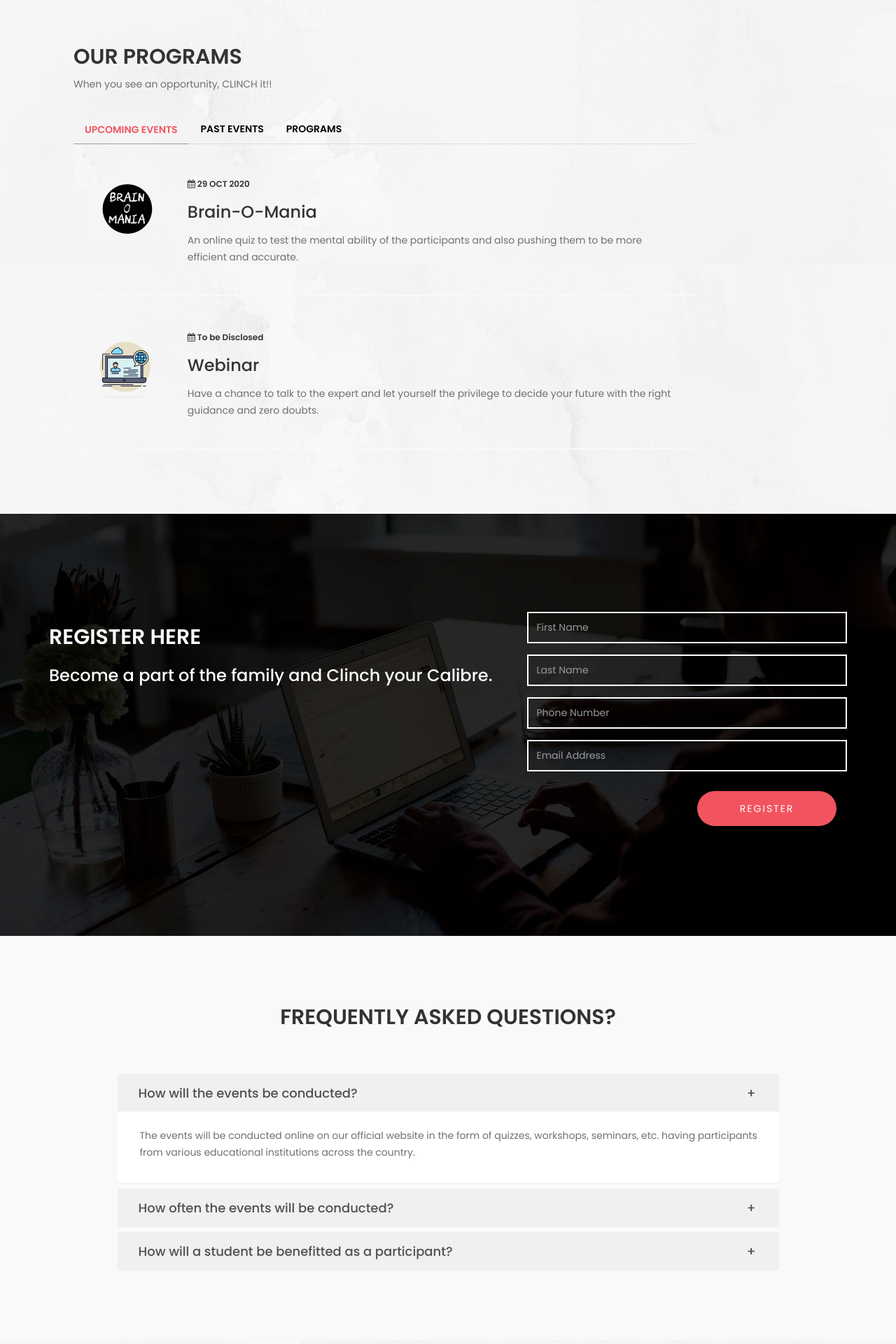
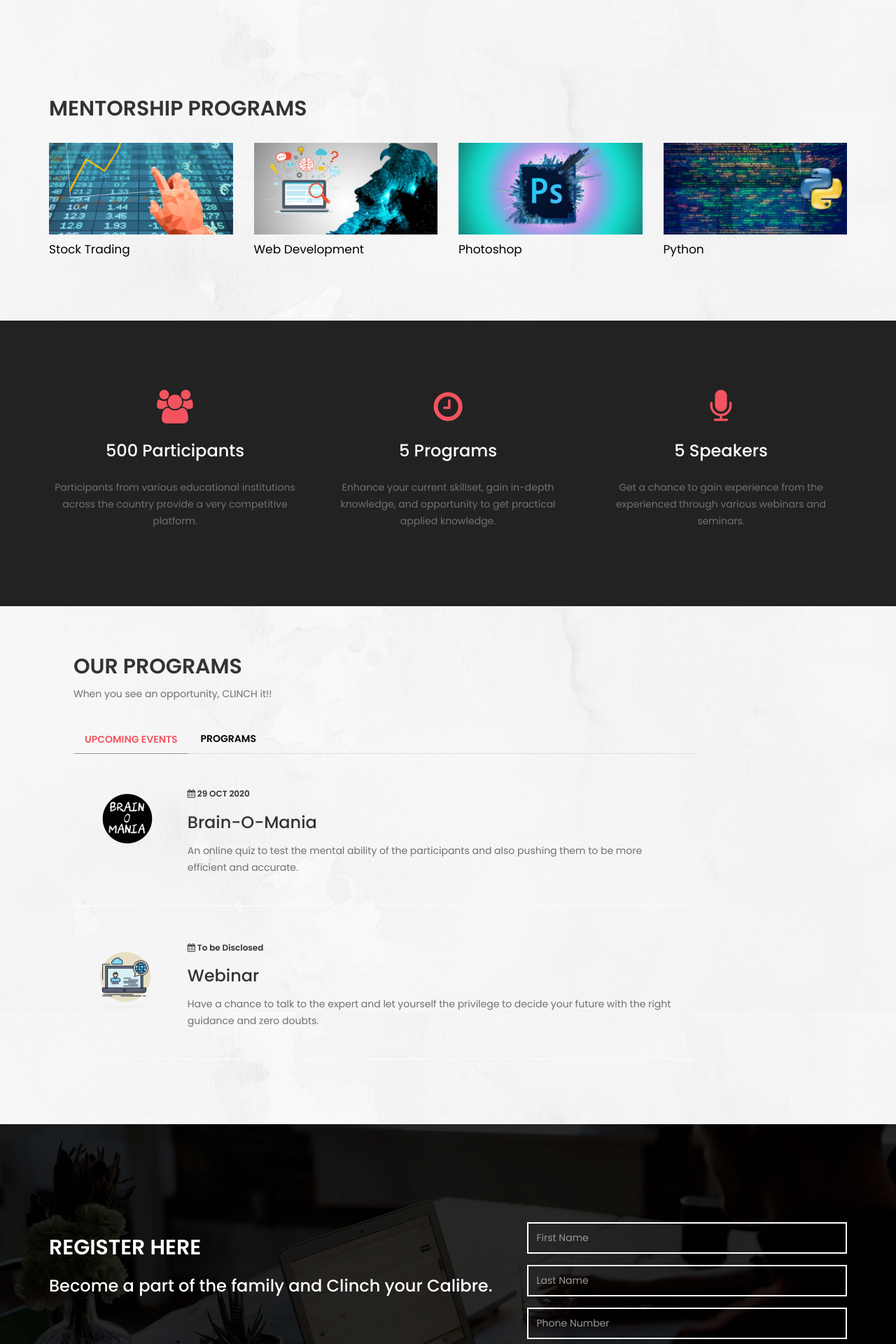
Before and after one commit to pulkitjain11/CalibreClinch, a PHP site: page / in a window 1280 px wide. Shown: the part 1213-3133 px from the top of the page at 70% size. Run offline with PHP 8.4, Linux system fonts and the light colour scheme.

Commit message:
Privacy Policy added, Navbar mentorship, mentorship tab added

```diff
--- a/index.php
+++ b/index.php
@@ -12,20 +12,20 @@
 </script>
 
 <!-- Google Tag Manager -->
-<script>(function(w,d,s,l,i){w[l]=w[l]||[];w[l].push({'gtm.start':
+<!-- <script>(function(w,d,s,l,i){w[l]=w[l]||[];w[l].push({'gtm.start':
 new Date().getTime(),event:'gtm.js'});var f=d.getElementsByTagName(s)[0],
 j=d.createElement(s),dl=l!='dataLayer'?'&l='+l:'';j.async=true;j.src=
 'https://www.googletagmanager.com/gtm.js?id='+i+dl;f.parentNode.insertBefore(j,f);
-})(window,document,'script','dataLayer','GTM-PWB4XW3');</script>
+})(window,document,'script','dataLayer','GTM-PWB4XW3');</script> -->
 <!-- End Google Tag Manager -->
 
     <link rel="icon" href="images/favicon.png" type="image/gif">
 <title>Calibre Clinch</title>
-<meta name="description" content="Caliber Clinch education cloud links the individuals,
+<meta name="description" content="">
+<meta name="author" content="Caliber Clinch education cloud links the individuals,
 material, and processes	that fuel education, and provides
 monthly activities required to personalise education and
 optimise student outcomes.">
-<meta name="author" content="">
 <meta charset="UTF-8">
 <meta http-equiv="X-UA-Compatible" content="IE=Edge">
 <meta name="viewport" content="width=device-width, initial-scale=1, maximum-scale=1">
@@ -79,8 +79,9 @@ height="0" width="0" style="display:none;visibility:hidden"></iframe></noscript>
 
 			<ul class="nav navbar-nav navbar-right">
 				<li><a href="#intro" class="smoothScroll">Intro</a></li>
+        <li><a href="mentorship.php">Mentorship</a></li>
 				<li><a href="#program" class="smoothScroll">Programs</a></li>
-				<li><a href="#register" class="smoothScroll">Register</a></li>
+        <li><a href="#register" class="smoothScroll">Register</a></li>
 				<!-- <li><a href="#venue" class="smoothScroll">Venue</a></li> -->
 				<!-- <li><a href="#sponsors" class="smoothScroll">Sponsors</a></li> -->
 				<li><a href="#aboutus" class="smoothScroll">About Us</a></li>
@@ -102,10 +103,10 @@ height="0" width="0" style="display:none;visibility:hidden"></iframe></noscript>
 		<div class="row">
 
 			<div class="col-md-12 col-sm-12" style="color:#1d617a">
-				<h3 class="wow bounceIn" data-wow-delay="0.9s">October 11-15</h3>
-				<h1 class="wow fadeInUp" data-wow-delay="1.6s">Recruiting Campus Ambassadors</h1>
-				<a href="#program" class="btn btn-lg btn-default smoothScroll wow fadeInUp hidden-xs" data-wow-delay="2.3s">LEARN MORE</a>
-				<a href="register.php" class="btn btn-lg btn-danger smoothScroll wow fadeInUp" data-wow-delay="2.3s">REGISTER NOW</a>
+				<h3 class="wow bounceIn" data-wow-delay="0.5s">October 11-18</h3>
+				<h1 class="wow fadeInUp" data-wow-delay="0.8s">Recruiting Campus Ambassadors</h1>
+				<a href="#program" class="btn btn-lg btn-default smoothScroll wow fadeInUp hidden-xs" data-wow-delay="1.2s"style="color:black;">LEARN MORE</a>
+				<a href="register.php" class="btn btn-lg btn-danger smoothScroll wow fadeInUp" data-wow-delay="1.2s">REGISTER NOW</a>
 			</div>
 
 
@@ -113,8 +114,64 @@ height="0" width="0" style="display:none;visibility:hidden"></iframe></noscript>
 	</div>
 </section>
 
+<!-- =========================
+    VIDEO SECTION
+============================== -->
+<section id="video" class="parallax-section">
+	<div class="container">
+		<div class="row">
 
+			<div class="wow fadeInUp col-md-6 col-sm-10" data-wow-delay="0.5s">
+				<h2>Glimpse about us </h2>
+				 <!-- <h3>Quisque ut libero sapien. Integer tellus nisl, efficitur sed dolor at, vehicula finibus massa. Sed tincidunt metus sed eleifend suscipit.</h3> -->
+				<p>Cheers to those who have always seen things differently. Here's your chance to join us and make a difference. Grab the opportunity, hone your skills and stand out among your peers!<p>
+			</div>
+			<div class="wow fadeInUp col-md-6 col-sm-10" data-wow-delay="0.7s">
+				<div class="embed-responsive embed-responsive-16by9">
+					<iframe class="embed-responsive-item" src="https://www.youtube.com/embed/Dn63Rr9TvFQ" allowfullscreen></iframe>
+				</div>
+			</div>
 
+		</div>
+	</div>
+</section>
+
+<!-- =========================
+    Mentorship Programs
+============================== -->
+<section id="mentorship" class="parallax-section" style="padding-bottom:80px;padding-top:20px;">
+	<div class="container">
+		<div class="row">
+
+			<div class="wow bounceIn col-md-12 col-sm-12">
+				<div class="section-title">
+					<h2>Mentorship Programs</h2>
+				</div>
+			</div>
+
+			<div class="wow fadeInUp col-md-3 col-sm-6 col-xs-6" data-wow-delay="0.3s">
+				<img src="images/pic01.jpg" class="img-responsive" alt="stocks">
+        <p  style="margin-top:4px;padding-top:5px;font-size:17px;"><a style="color:black;" href="mentorship.php">Stock Trading</a></p>
+			</div>
+
+			<div class="wow fadeInUp col-md-3 col-sm-6 col-xs-6" data-wow-delay="0.6s">
+				<img src="images/pic02.jpg" class="img-responsive" alt="webdev">
+        <p  style="margin-top:4px;padding-top:5px;font-size:17px;"><a style="color:black;" href="mentorship.php">Web Development</a></p>
+			</div>
+
+			<div class="wow fadeInUp col-md-3 col-sm-6 col-xs-6" data-wow-delay="0.9s">
+				<img src="images/pic03.jpg" class="img-responsive" alt="photoshop">
+        <p  style="margin-top:4px;padding-top:5px;font-size:17px;"><a style="color:black;" href="mentorship.php">Photoshop</a></p>
+			</div>
+
+			<div class="wow fadeInUp col-md-3 col-sm-6 col-xs-6" data-wow-delay="1s">
+				<img src="images/pic04.jpg" class="img-responsive" alt="python">
+        <p  style="margin-top:4px;padding-top:5px;font-size:17px;"><a style="color:black;" href="mentorship.php">Python</a></p>
+			</div>
+
+		</div>
+	</div>
+</section>
 
 <!-- =========================
     DETAIL SECTION
@@ -146,29 +203,6 @@ height="0" width="0" style="display:none;visibility:hidden"></iframe></noscript>
 </section>
 
 
-<!-- =========================
-    VIDEO SECTION
-============================== -->
-<!-- <section id="video" class="parallax-section">
-	<div class="container">
-		<div class="row">
-
-			<div class="wow fadeInUp col-md-6 col-sm-10" data-wow-delay="1.3s">
-				<h2>Watch Video</h2>
-				<h3>Quisque ut libero sapien. Integer tellus nisl, efficitur sed dolor at, vehicula finibus massa. Sed tincidunt metus sed eleifend suscipit.</h3>
-				<p>Lorem ipsum dolor sit amet, consectetuer adipiscing elit, sed diam nonummy nibh euismod tincidunt ut laoreet. Dolore magna aliquam erat volutpat. Lorem ipsum dolor sit amet consectetuer diam nonummy.</p>
-			</div>
-			<div class="wow fadeInUp col-md-6 col-sm-10" data-wow-delay="1.6s">
-				<div class="embed-responsive embed-responsive-16by9">
-					<iframe class="embed-responsive-item" src="https://www.youtube.com/embed/XDPwXQjAlB0" allowfullscreen></iframe>
-				</div>
-			</div>
-
-		</div>
-	</div>
-</section>
- -->
-
 
 
 <!-- =========================
@@ -185,11 +219,11 @@ height="0" width="0" style="display:none;visibility:hidden"></iframe></noscript>
 				</div>
 			</div>
 
-			<div class="wow fadeInUp col-md-10 col-sm-10" data-wow-delay="0.9s">
+			<div class="wow fadeInUp col-md-10 col-sm-10" data-wow-delay="0.7s">
 				<!-- Nav tabs -->
 				<ul class="nav nav-tabs" role="tablist">
 					<li class="active"><a href="#fday" aria-controls="fday" role="tab" data-toggle="tab">UPCOMING EVENTS</a></li>
-					<li><a href="#sday" aria-controls="sday" role="tab" data-toggle="tab">PAST EVENTS</a></li>
+					<!-- <li><a href="#sday" aria-controls="sday" role="tab" data-toggle="tab">PAST EVENTS</a></li> -->
 					<li><a href="#tday" aria-controls="tday" role="tab" data-toggle="tab">PROGRAMS</a></li>
 				</ul>
 				<!-- tab panes -->
@@ -241,9 +275,9 @@ height="0" width="0" style="display:none;visibility:hidden"></iframe></noscript>
 						</div> -->
 					</div>
 
-					<div role="tabpanel" class="tab-pane" id="sday">
+					<!-- <div role="tabpanel" class="tab-pane" id="sday"> -->
 						<!-- program speaker here -->
-						<div class="col-md-2 col-sm-2">
+						<!-- <div class="col-md-2 col-sm-2">
 							<img src="images\b2sLogofavi.png" class="img-responsive" alt="program">
 						</div>
 						<div class="col-md-10 col-sm-10">
@@ -252,32 +286,32 @@ height="0" width="0" style="display:none;visibility:hidden"></iframe></noscript>
 							</h6>
 							<h3><a href="https://back2schoolvit.in/">Back-2-school</a> </h3>
 							<p>A national-level online event having almost 500 participants who competed in 3 different categories for exciting cash prizes.</p>
-						</div>
+						</div> -->
 
 						<!-- program divider -->
-						<div class="program-divider col-md-12 col-sm-12"></div>
+						<!-- <div class="program-divider col-md-12 col-sm-12"></div> -->
 
 						<!-- program speaker here -->
-						<div class="col-md-2 col-sm-2">
+						<!-- <div class="col-md-2 col-sm-2">
 							<img src="images\MATH-BEE.png" class="img-responsive" alt="program">
 						</div>
 						<div class="col-md-10 col-sm-10">
 							<h3>Mathbee</h3>
 							<p>A multiple round quiz to make students use their knowledge to solve multiple-choice questions in limited time. </p>
-						</div>
+						</div> -->
 
 						<!-- program divider -->
-						<div class="program-divider col-md-12 col-sm-12"></div>
+						<!-- <div class="program-divider col-md-12 col-sm-12"></div> -->
 
 						<!-- program speaker here -->
-						<div class="col-md-2 col-sm-2">
+						<!-- <div class="col-md-2 col-sm-2">
 							<img src="images\SPELL-BEE.png" class="img-responsive" alt="program">
 						</div>
 						<div class="col-md-10 col-sm-10">
 							<h3>Spellbee</h3>
 							<p>An event especially aiming to encourage participants to showcase their vocabulary and communication skills at a competitive level.</p>
 						</div>
-					</div>
+					</div> -->
 
 					<div role="tabpanel" class="tab-pane" id="tday">
 						<!-- program speaker here -->
@@ -432,6 +466,38 @@ height="0" width="0" style="display:none;visibility:hidden"></iframe></noscript>
    						 </div>
  					 </div>
 
+           <div class="panel panel-default">
+    						<div class="panel-heading" role="tab" id="headingFour">
+       						<h4 class="panel-title">
+         						<a class="collapsed" data-toggle="collapse" data-parent="#accordion" href="#collapseFour" aria-expanded="false" aria-controls="collapseFour">
+           							What will be my role as a campus ambassador?
+         						</a>
+       						</h4>
+     					</div>
+    						<div id="collapseFour" class="panel-collapse collapse" role="tabpanel" aria-labelledby="headingFour">
+       						<div class="panel-body">
+                             	<p>Campus ambassadors will be responsible for spreading the word about Calibre clinch, the events and other such programmes. They will be convincing other students to take part and get enrolled in the events and programmes by letting them know the advantages of these.</p>
+         						<!-- <p>Lorem ipsum dolor sit amet, maecenas eget vestibulum justo imperdiet, wisi risus purus augue vulputate voluptate neque, curabitur dolor libero sodales vitae elit massa. Lorem ipsum dolor sit amet, maecenas eget vestibulum justo imperdiet.</p> -->
+       						</div>
+    						 </div>
+  					 </div>
+
+             <div class="panel panel-default">
+      						<div class="panel-heading" role="tab" id="headingFive">
+         						<h4 class="panel-title">
+           						<a class="collapsed" data-toggle="collapse" data-parent="#accordion" href="#collapseFive" aria-expanded="false" aria-controls="collapseFive">
+             							What are mentorship programmes?
+           						</a>
+         						</h4>
+       					</div>
+      						<div id="collapseFive" class="panel-collapse collapse" role="tabpanel" aria-labelledby="headingFive">
+         						<div class="panel-body">
+                               	<p>These programmes will have experienced mentors who will be guiding, teaching and enlighting you with their knowledge. They will be available to clear all your doubts and assign you tasks to keep track of your progress.</p>
+           						<!-- <p>Lorem ipsum dolor sit amet, maecenas eget vestibulum justo imperdiet, wisi risus purus augue vulputate voluptate neque, curabitur dolor libero sodales vitae elit massa. Lorem ipsum dolor sit amet, maecenas eget vestibulum justo imperdiet.</p> -->
+         						</div>
+      						 </div>
+    					 </div>
+
  				 </div>
 			</div>
 
@@ -470,25 +536,25 @@ height="0" width="0" style="display:none;visibility:hidden"></iframe></noscript>
 
 			<div class="wow bounceIn col-md-12 col-sm-12">
 				<div class="section-title">
-					<h2>Our Sponsors</h2>
+					<h2>Mentorship Programs</h2>
 					<p>Lorem ipsum dolor sit amet, maecenas eget vestibulum justo imperdiet.</p>
 				</div>
 			</div>
 
 			<div class="wow fadeInUp col-md-3 col-sm-6 col-xs-6" data-wow-delay="0.3s">
-				<img src="images/sponsor-img1.jpg" class="img-responsive" alt="sponsors">
+				<img src="images/pic01.jpg" class="img-responsive" alt="stocks">
 			</div>
 
 			<div class="wow fadeInUp col-md-3 col-sm-6 col-xs-6" data-wow-delay="0.6s">
-				<img src="images/sponsor-img2.jpg" class="img-responsive" alt="sponsors">
+				<img src="images/pic02.jpg" class="img-responsive" alt="sponsors">
 			</div>
 
 			<div class="wow fadeInUp col-md-3 col-sm-6 col-xs-6" data-wow-delay="0.9s">
-				<img src="images/sponsor-img3.jpg" class="img-responsive" alt="sponsors">
+				<img src="images/pic03.jpg" class="img-responsive" alt="sponsors">
 			</div>
 
 			<div class="wow fadeInUp col-md-3 col-sm-6 col-xs-6" data-wow-delay="1s">
-				<img src="images/sponsor-img4.jpg" class="img-responsive" alt="sponsors">
+				<img src="images/pic04.jpg" class="img-responsive" alt="sponsors">
 			</div>
 
 		</div>
@@ -615,20 +681,39 @@ height="0" width="0" style="display:none;visibility:hidden"></iframe></noscript>
 					</div>
 				</div>
 
-
 				<div class="item wow fadeInUp col-md-3 col-sm-3" data-wow-delay="0.5s">
 					<div class="speakers-wrapper">
-						<img src="images\akshat.png" class="img-responsive" alt="rajat">
+						<img src="images\akshat.png" class="img-responsive" alt="akshat">
 							<div class="speakers-thumb">
 								<h3>Akshat Mundra</h3>
 								<h6>Co-Founder</h6>
 							</div>
 					</div>
 				</div>
-			</div>
 
-		</div>
-	</div>
+
+      <div class="item wow fadeInUp col-md-3 col-sm-3" data-wow-delay="0.5s">
+        <div class="speakers-wrapper">
+          <img src="images\zeba.png" class="img-responsive" alt="zeba">
+            <div class="speakers-thumb">
+              <h3>Zeba Mariam</h3>
+              <h6>Co-Founder</h6>
+            </div>
+        </div>
+      </div>
+
+    <div class="item wow fadeInUp col-md-3 col-sm-3" data-wow-delay="0.5s">
+      <div class="speakers-wrapper">
+        <img src="images\gurmeet.png" class="img-responsive" alt="gurmeet">
+          <div class="speakers-thumb">
+            <h3>Gurmeet Kaur</h3>
+            <h6>Co-Founder</h6>
+          </div>
+      </div>
+    </div>
+  </div>
+  </div>
+  </div>
 </section>
 
 
@@ -647,7 +732,7 @@ height="0" width="0" style="display:none;visibility:hidden"></iframe></noscript>
 					<p>To know more about the team and our vision check out our official brochure.
 						Click here to download the official brochure now.</p>
 
-					<a href="brochure.pdf" download="brochure.pdf" class="btn btn-danger">DOWNLOAD BROCHURE</a>
+					<a href="brochure.pdff" download="brochure.pdf" class="btn btn-danger">DOWNLOAD BROCHURE</a>
 				</div>
 			</div>
 
@@ -679,14 +764,18 @@ height="0" width="0" style="display:none;visibility:hidden"></iframe></noscript>
 	<div class="container">
 		<div class="row">
 			<div class="col-md-12 col-sm-12" style="text-align: center;">
-				<p class="wow fadeInUp" data-wow-delay="0.6s">Copyright &copy; 2020 CALIBER CLINCH
+				<p class="wow fadeInUp" data-wow-delay="0.6s">Copyright &copy; 2020 CALIBRE CLINCH
 				<ul class="social-icon">
 					<li><a href="tel:9521404701" class="fa fa-phone wow fadeInUp" data-wow-delay="0.2s"></a></li>
 					<li><a href="mailto: support@calibreclinch.in" class="fa fa-envelope wow fadeInUp" data-wow-delay="0.4ss"></a></li>
+          <li><a href="https://www.instagram.com/calibre.clinch/" class="fa fa-instagram" data-wow-delay="0.6s"></a></li>
 					<!-- <li><a href="#" class="fa fa-dribbble wow fadeInUp" data-wow-delay="1.6s"></a></li>
 					<li><a href="#" class="fa fa-behance wow fadeInUp" data-wow-delay="1.9s"></a></li>
 					<li><a href="#" class="fa fa-google-plus wow fadeInUp" data-wow-delay="2s"></a></li> -->
 				</ul>
+
+          <a href="Privacy Policy.pdf" style="color:black;">Privacy Policy</a>
+
 			</div>
 
 		</div>
@@ -711,7 +800,7 @@ height="0" width="0" style="display:none;visibility:hidden"></iframe></noscript>
 <script src="js/tilt.min.js"></script>
 <script>
   $(".tilt").tilt({
-    scale: 1.2,
+    scale: 1.5,
   });
 </script>
 <script type="text/javascript">
```
